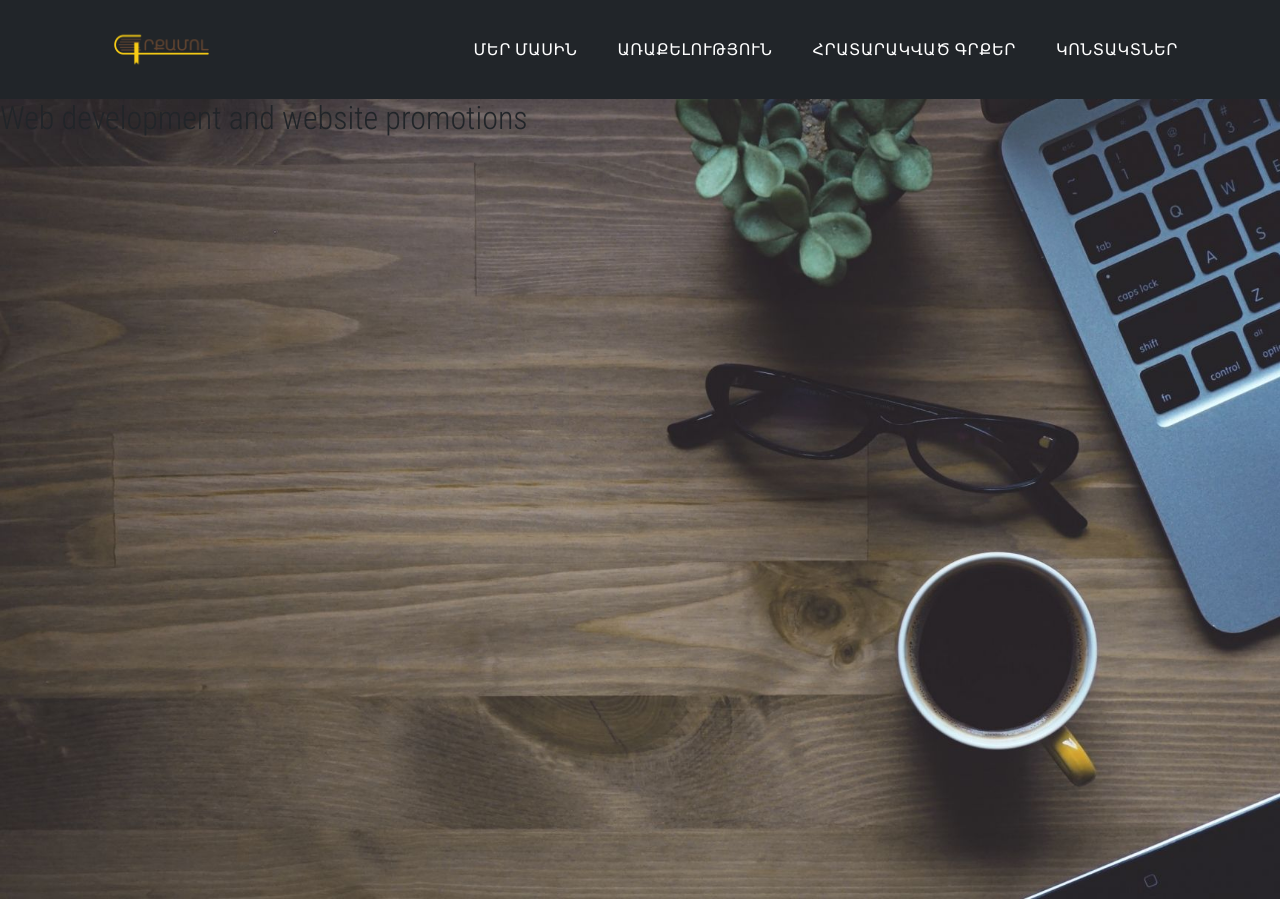
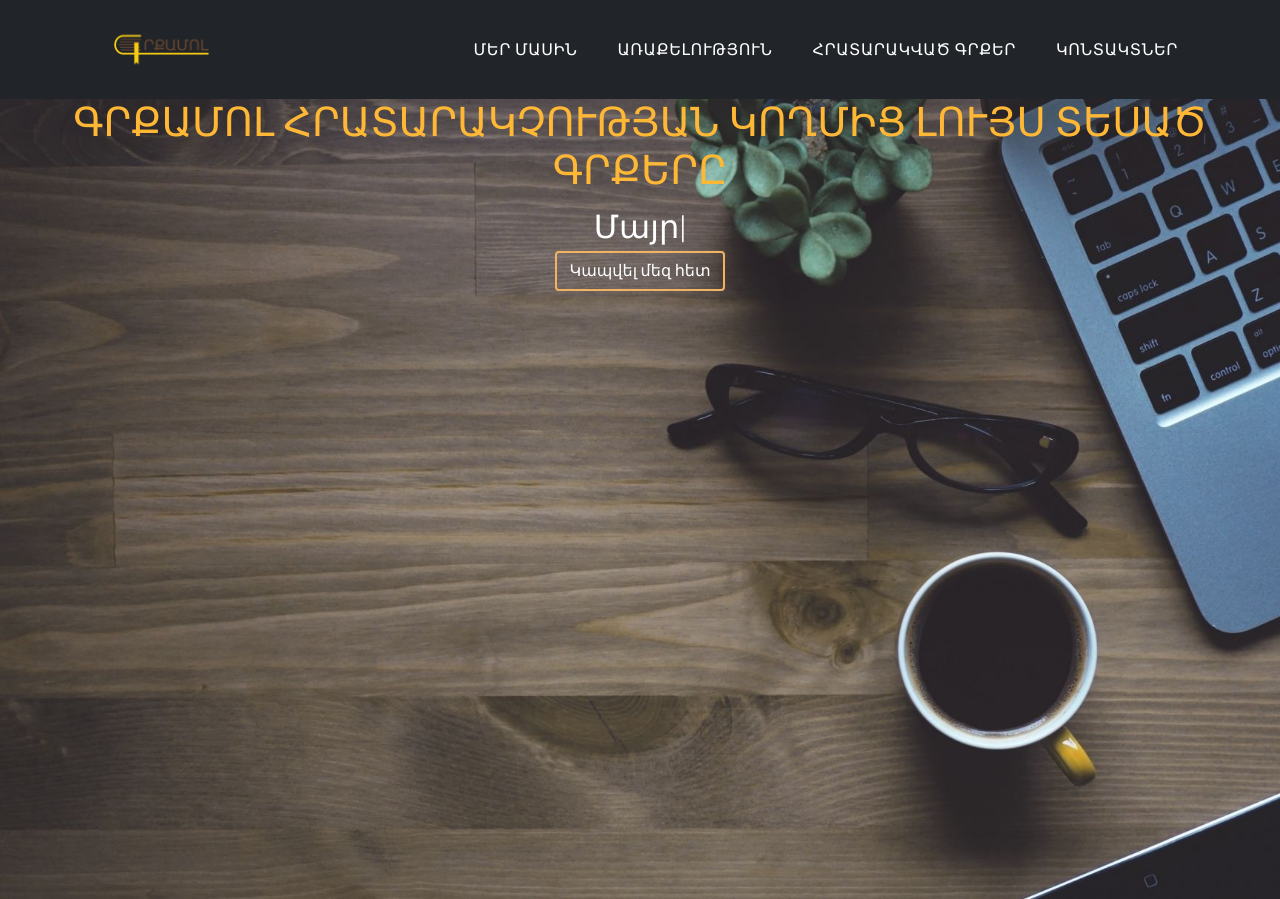
Before and after one commit to Hamlet593/react-portfolio-with-bootstrap5, a React (Create React App) app: page / in a window 1280 px wide. Built offline with nearby package versions, Linux system fonts and the light colour scheme.

Commit message:
Adding delays

```diff
--- a/package.json
+++ b/package.json
@@ -13,7 +13,10 @@
     "react": "^18.1.0",
     "react-dom": "^18.1.0",
     "react-scripts": "5.0.1",
+    "react-type": "^0.1.0",
+    "react-typed": "^1.2.0",
     "sass": "^1.51.0",
+    "typed.js": "^2.0.12",
     "web-vitals": "^2.1.4"
   },
   "scripts": {
--- a/src/App.css
+++ b/src/App.css
@@ -35,3 +35,37 @@ body {
     background-position: center;
     height: 100vh;
 }
+
+.main-info {
+    display: flex;
+    flex-direction: column;
+    justify-content: center;
+    align-items: center;
+}
+
+.main-info h1 {
+    color: rgb(255, 184, 53);
+    text-transform: uppercase;
+}
+
+.typed-text {
+    font-size: 2rem;
+    color: white;
+}
+
+.btn {
+    border: 2px solid rgb(241, 179, 97) !important;
+    background-color: transparent !important;
+}
+
+.btn:hover {
+    background-color: red !important;
+}
+
+.btn:focus {
+    background-color: rgb(185, 24, 137) !important;
+}
+
+.btn:active {
+    background-color: rgb(255, 246, 116) !important;
+}
--- a/src/components/Header.js
+++ b/src/components/Header.js
@@ -1,12 +1,21 @@
 import React from 'react';
-import backgroundImage from '../laptop-background.jpg';
+import Typed from 'react-typed';
 
 const Header = () => {
   return (
     <>
       <div className='header-wraper'>
-        <div className='main-info'>
-          <h2>Web development and website promotions</h2>
+        <div className='main-info text-center'>
+          <h1>Գրքամոլ Հրատարակչության կողմից լույս տեսած գրքերը</h1>
+          <Typed
+            className='typed-text '
+            strings={['Ինչու ես տխուր', 'Մայրիկ', 'Լոկուս Մորբի']}
+            typeSpeed={40}
+            backSpeed={60}
+            startDelay={1500}
+            loop
+          />
+          <a className="btn btn-primary" href="https://www.facebook.com/GrqamolPublishingHouse" target="_blank" role="button">Կապվել մեզ հետ</a>
         </div>
       </div>
     </>
```
Also changed, not shown: 2 other files (tests, documents, lock files or other folders).
